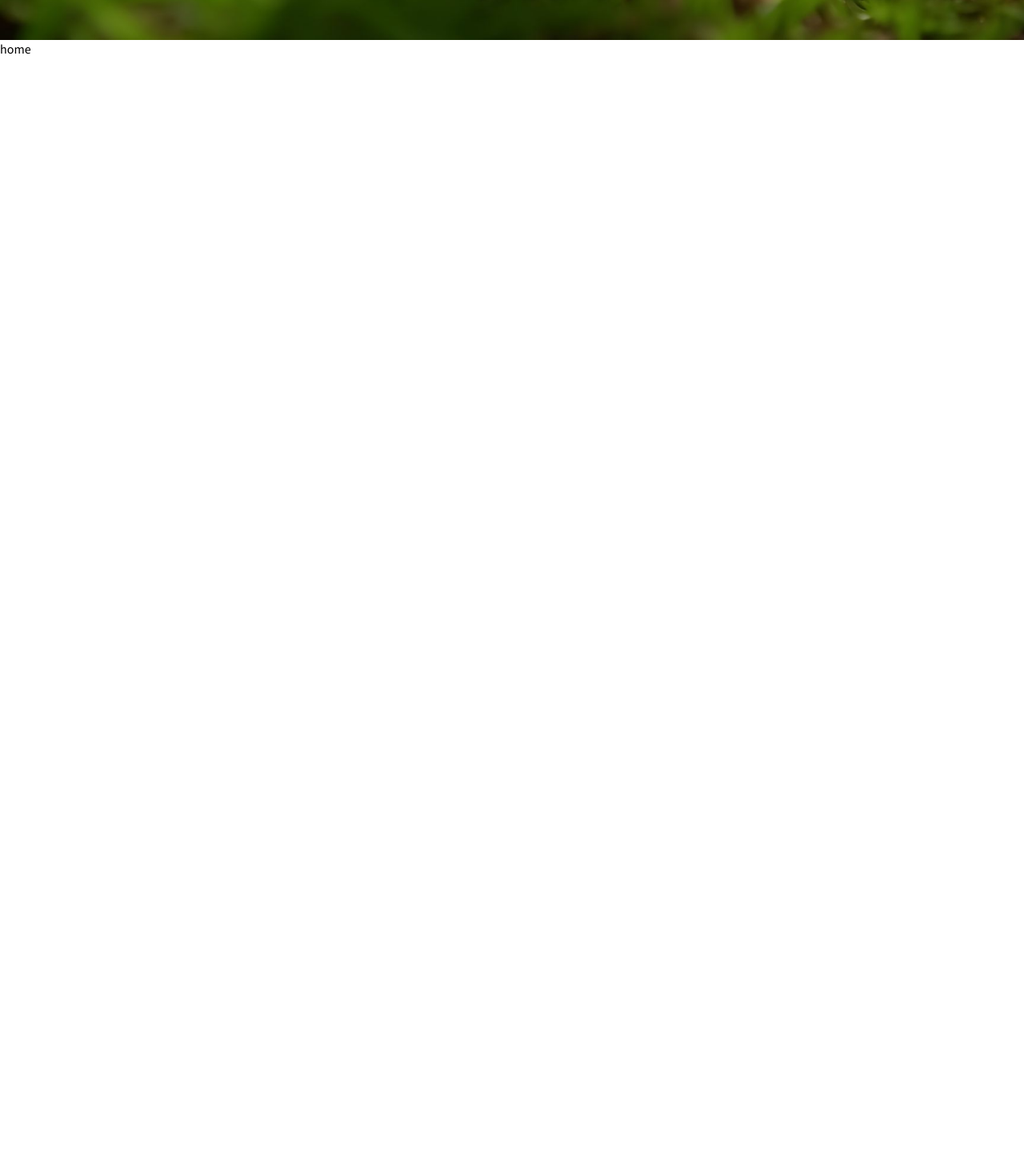
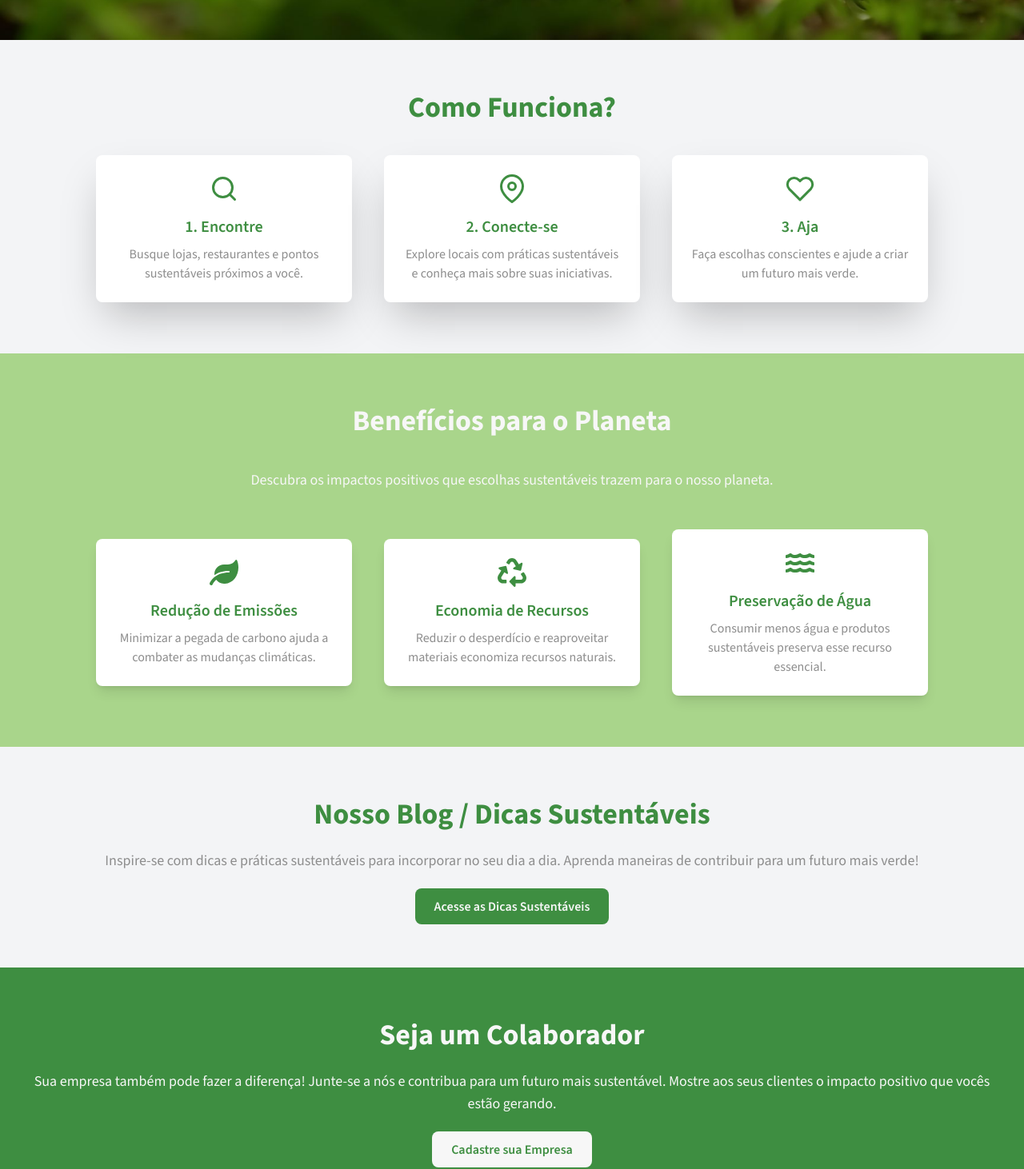
Before and after one commit to pedroonovais/ecommunity, a Next.js app: page / in a window 1280 px wide. Shown: the part 750-2212 px from the top of the page at 80% size. Before the commit the page ends 824 px from the top, so only its background shows below. Built offline with nearby package versions, Linux system fonts and the light colour scheme.

Commit message:
Adiciona textos na pagina Home

```diff
--- a/src/app/page.tsx
+++ b/src/app/page.tsx
@@ -1,4 +1,7 @@
 import { Hero } from "@/components/Hero/Hero";
+import { FiSearch, FiMapPin, FiHeart } from 'react-icons/fi';
+import { FaLeaf, FaRecycle, FaWater } from 'react-icons/fa';
+import Link from "next/link";
 
 export default function Home() {
     return (
@@ -17,7 +20,105 @@ export default function Home() {
                 </div>
             </Hero>
             <main>
-                <h1>home</h1>
+              <section className="bg-gray-100 py-16">
+                <div className="max-w-7xl mx-auto px-6 text-center">
+                  <h2 className="text-4xl font-bold text-verdeFolha mb-10">Como Funciona?</h2>
+                  <div className="flex flex-col md:flex-row justify-center items-center gap-10">
+
+                    {/* Passo 1 */}
+                    <div className="bg-white shadow-2xl rounded-lg p-6 max-w-xs">
+                      <FiSearch className="text-verdeFolha text-4xl mb-4 mx-auto" />
+                      <h3 className="text-xl font-semibold text-verdeFolha mb-2">1. Encontre</h3>
+                      <p className="text-cinzaPedregulho">Busque lojas, restaurantes e pontos sustentáveis próximos a você.</p>
+                    </div>
+
+                    {/* Passo 2 */}
+                    <div className="bg-white shadow-2xl rounded-lg p-6 max-w-xs">
+                      <FiMapPin className="text-verdeFolha text-4xl mb-4 mx-auto" />
+                      <h3 className="text-xl font-semibold text-verdeFolha mb-2">2. Conecte-se</h3>
+                      <p className="text-cinzaPedregulho">Explore locais com práticas sustentáveis e conheça mais sobre suas iniciativas.</p>
+                    </div>
+
+                    {/* Passo 3 */}
+                    <div className="bg-white shadow-2xl rounded-lg p-6 max-w-xs">
+                      <FiHeart className="text-verdeFolha text-4xl mb-4 mx-auto" />
+                      <h3 className="text-xl font-semibold text-verdeFolha mb-2">3. Aja</h3>
+                      <p className="text-cinzaPedregulho">Faça escolhas conscientes e ajude a criar um futuro mais verde.</p>
+                    </div>
+
+                  </div>
+                </div>
+              </section>
+
+              <section className="bg-verdeClaro py-16">
+                <div className="max-w-7xl mx-auto px-6 text-center">
+                  <h2 className="text-4xl font-bold text-brancoNeve mb-10">Benefícios para o Planeta</h2>
+                  <p className="text-brancoNeve text-lg mb-12">
+                    Descubra os impactos positivos que escolhas sustentáveis trazem para o nosso planeta.
+                  </p>
+
+                  <div className="flex flex-col md:flex-row justify-center items-center gap-10">
+
+                    {/* Benefício 1 */}
+                    <div className="bg-white shadow-lg rounded-lg p-6 max-w-xs">
+                      <FaLeaf className="text-verdeFolha text-4xl mb-4 mx-auto" />
+                      <h3 className="text-xl font-semibold text-verdeFolha mb-2">Redução de Emissões</h3>
+                      <p className="text-cinzaPedregulho">
+                        Minimizar a pegada de carbono ajuda a combater as mudanças climáticas.
+                      </p>
+                    </div>
+
+                    {/* Benefício 2 */}
+                    <div className="bg-white shadow-lg rounded-lg p-6 max-w-xs">
+                      <FaRecycle className="text-verdeFolha text-4xl mb-4 mx-auto" />
+                      <h3 className="text-xl font-semibold text-verdeFolha mb-2">Economia de Recursos</h3>
+                      <p className="text-cinzaPedregulho">
+                        Reduzir o desperdício e reaproveitar materiais economiza recursos naturais.
+                      </p>
+                    </div>
+
+                    {/* Benefício 3 */}
+                    <div className="bg-white shadow-lg rounded-lg p-6 max-w-xs">
+                      <FaWater className="text-verdeFolha text-4xl mb-4 mx-auto" />
+                      <h3 className="text-xl font-semibold text-verdeFolha mb-2">Preservação de Água</h3>
+                      <p className="text-cinzaPedregulho">
+                        Consumir menos água e produtos sustentáveis preserva esse recurso essencial.
+                      </p>
+                    </div>
+
+                  </div>
+                </div>
+              </section>
+
+              <section className="bg-gray-100 py-16">
+      <div className="max-w-7xl mx-auto px-6 text-center">
+        <h2 className="text-4xl font-bold text-verdeFolha mb-6">Nosso Blog / Dicas Sustentáveis</h2>
+        <p className="text-cinzaPedregulho text-lg mb-8">
+          Inspire-se com dicas e práticas sustentáveis para incorporar no seu dia a dia. Aprenda maneiras de contribuir para um futuro mais verde!
+        </p>
+
+        <Link href="/dicas" className="bg-verdeFolha text-brancoNeve px-6 py-3 rounded-lg font-semibold hover:bg-verdeClaro transition duration-300">
+
+            Acesse as Dicas Sustentáveis
+
+        </Link>
+      </div>
+    </section>
+
+    <section className="bg-verdeFolha py-16">
+      <div className="max-w-7xl mx-auto px-6 text-center text-brancoNeve">
+        <h2 className="text-4xl font-bold mb-6">Seja um Colaborador</h2>
+        <p className="text-lg mb-8">
+          Sua empresa também pode fazer a diferença! Junte-se a nós e contribua para um futuro mais sustentável.
+          Mostre aos seus clientes o impacto positivo que vocês estão gerando.
+        </p>
+
+        <Link href="/cadastro" className="bg-brancoNeve text-verdeFolha px-6 py-3 rounded-lg font-semibold hover:bg-cinzaPedregulho hover:text-brancoNeve transition duration-300">
+            Cadastre sua Empresa
+        </Link>
+      </div>
+    </section>
+
             </main>
         </>
     );
```
Also changed, not shown: package.json (+5 -4 lines), 1 other file (tests, documents, lock files or other folders).
